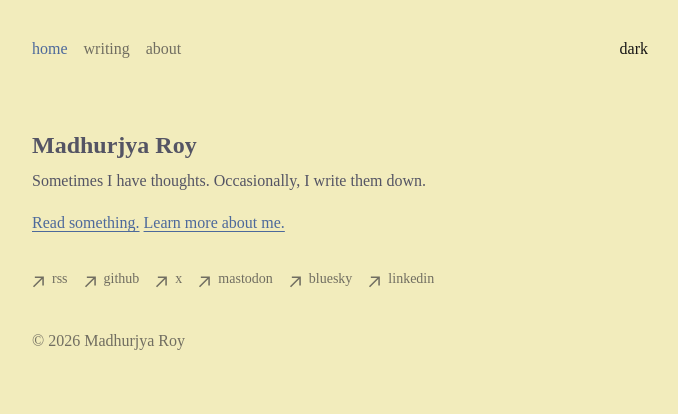
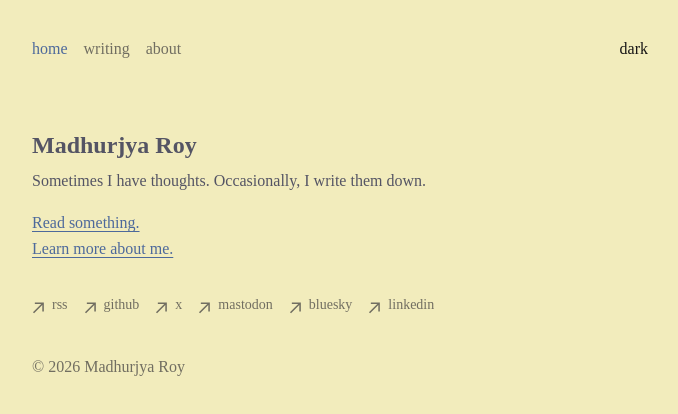
Before and after one commit to mroyme/website, an Astro site: page / in a window 1280 px wide. Shown: the whole page, without its empty margins (296-974 px from the left). Built offline with nearby package versions, Linux system fonts and the light colour scheme; Astro itself is replaced by a stand-in of ours.

Commit message:
Separate homepage links

```diff
--- a/src/pages/index.astro
+++ b/src/pages/index.astro
@@ -19,7 +19,7 @@ import { SITE_DESCRIPTION, SITE_TITLE } from '../consts'
           Sometimes I have thoughts. Occasionally, I write them down.
         </p>
         <p>
-          <a href="/writing">Read something.</a>
+          <a href="/writing">Read something.</a><br />
           <a href="/about">Learn more about me.</a>
         </p>
       </section>
```
